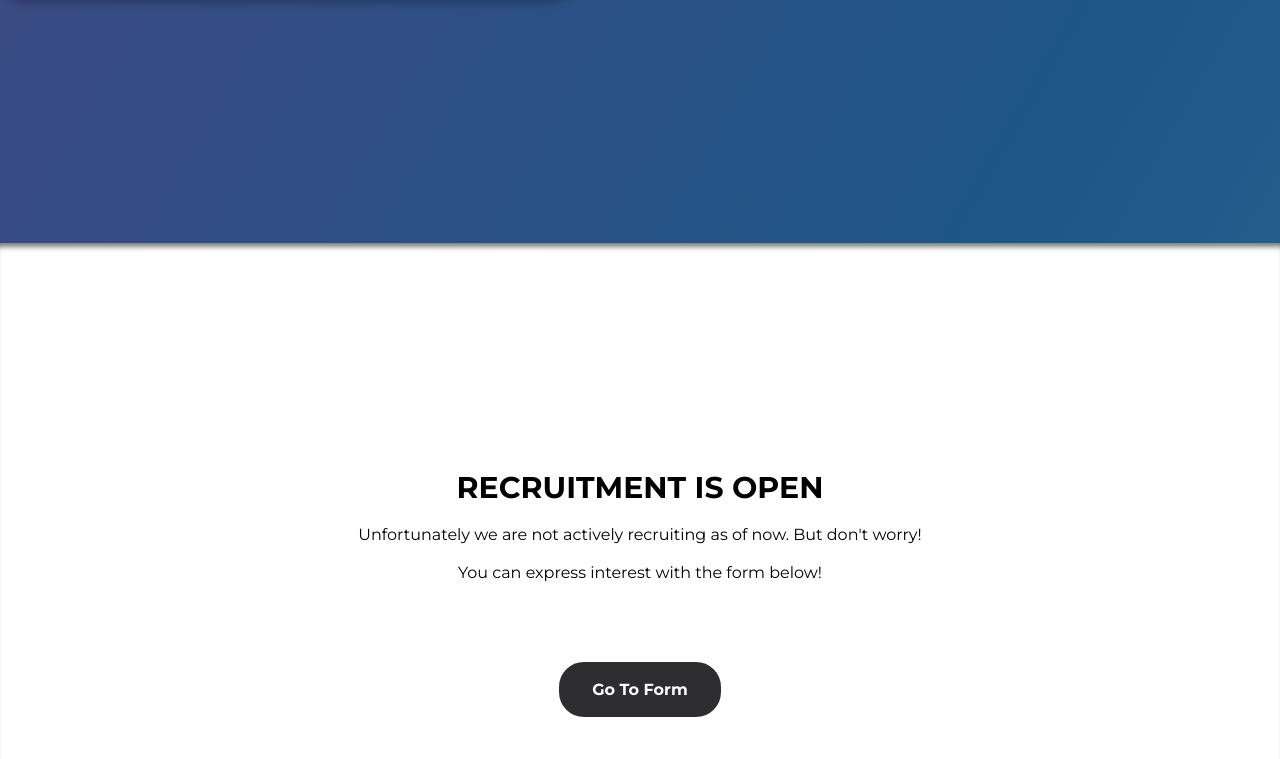
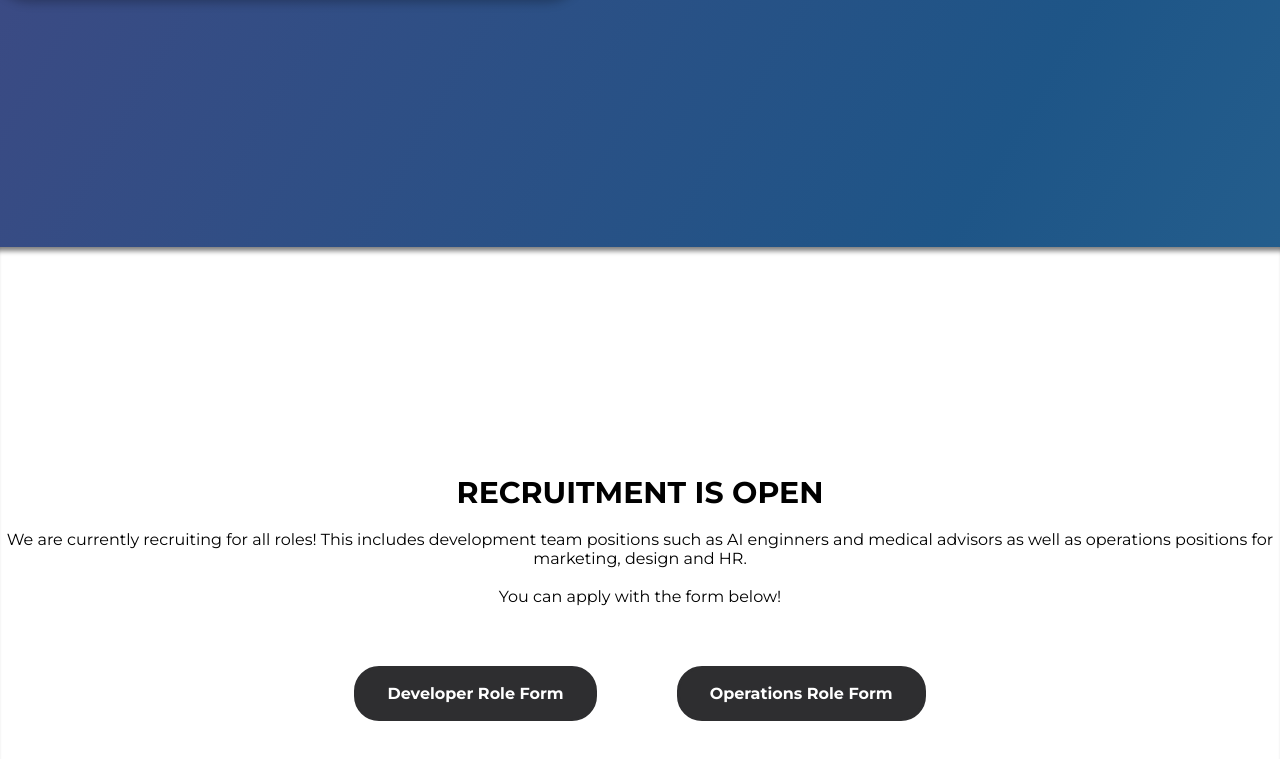
Before and after one commit to MonashAIM/monashaim.github.io, a plain HTML site: page recruitment/index.html in a window 1280 px wide. Shown: the part 969-1728 px from the top of the page. Drawn offline with Linux system fonts and the light colour scheme.

Commit message:
Recruitment page buttons
Added two recruitment form buttons.
Added picture to recruitment page.

```diff
--- a/recruitment/index.html
+++ b/recruitment/index.html
@@ -105,7 +105,7 @@ This could be as simple as a link to the team page, or a pop-up with more inform
     </div>
     <div class="hero-section">
       <div class="hero-section-image-container">
-        <div class="hero-section-image"></div>
+        <img class="hero-section-image" src="../images/recruitment.webp">
       </div>
       <div class="hero-section-text">Do you want to be part of the future? Monash AIM (Analysis of Images in Medicine)
         is hungry for passionate student volunteers! Our goal is to revolutionise medicine through AI-powered
@@ -129,13 +129,17 @@ This could be as simple as a link to the team page, or a pop-up with more inform
         </h3>
         <br>
         <p class="recruitment-section-text">
-          Unfortunately we are not actively recruiting as of now. But don't worry! <br>
-          <!-- We are currently recruiting for all roles! <br> -->
+          <!-- Unfortunately we are not actively recruiting as of now. But don't worry! <br> -->
+          We are currently recruiting for all roles! This includes development team positions such as AI enginners and medical advisors as well as operations positions for marketing, design and HR.<br>
           <br>
-          You can express interest with the form below!
-          <!-- You can apply with the form below! -->
+          <!-- You can express interest with the form below! -->
+          You can apply with the form below!
         </p>
-        <a class="recruitment-button" href="https://forms.gle/Cvzd9EYrDC5fwDqo9">Go To Form</a>
+        <div class="recruitment-button-container">
+          <a class="recruitment-button" href="https://forms.gle/sksKkjGQYaTAzf7VA">Developer Role Form</a>
+          <div class="recruitment-button-spacer"></div>
+          <a class="recruitment-button" href="https://forms.gle/DoJwCx7oQNJmVjaC9">Operations Role Form</a>
+        </div>
       </div>
     </div>
     <div class="roles-section">
--- a/recruitment/style.css
+++ b/recruitment/style.css
@@ -113,8 +113,18 @@
   margin-bottom: 10%;
 }
 
+.recruitment-button-container {
+  display: flex;
+  justify-content: center;
+  align-items: center;
+}
+
+.recruitment-button-spacer {
+  width: 10vh;
+}
+
 .recruitment-button {
-  margin-top: 80px;
+  margin-top: 60px;
   padding: 15px 30px 15px 30px;
   background-color: #2E2E30;
   font-weight: bold;
```
Also changed, not shown: images/recruitment.webp (added).
